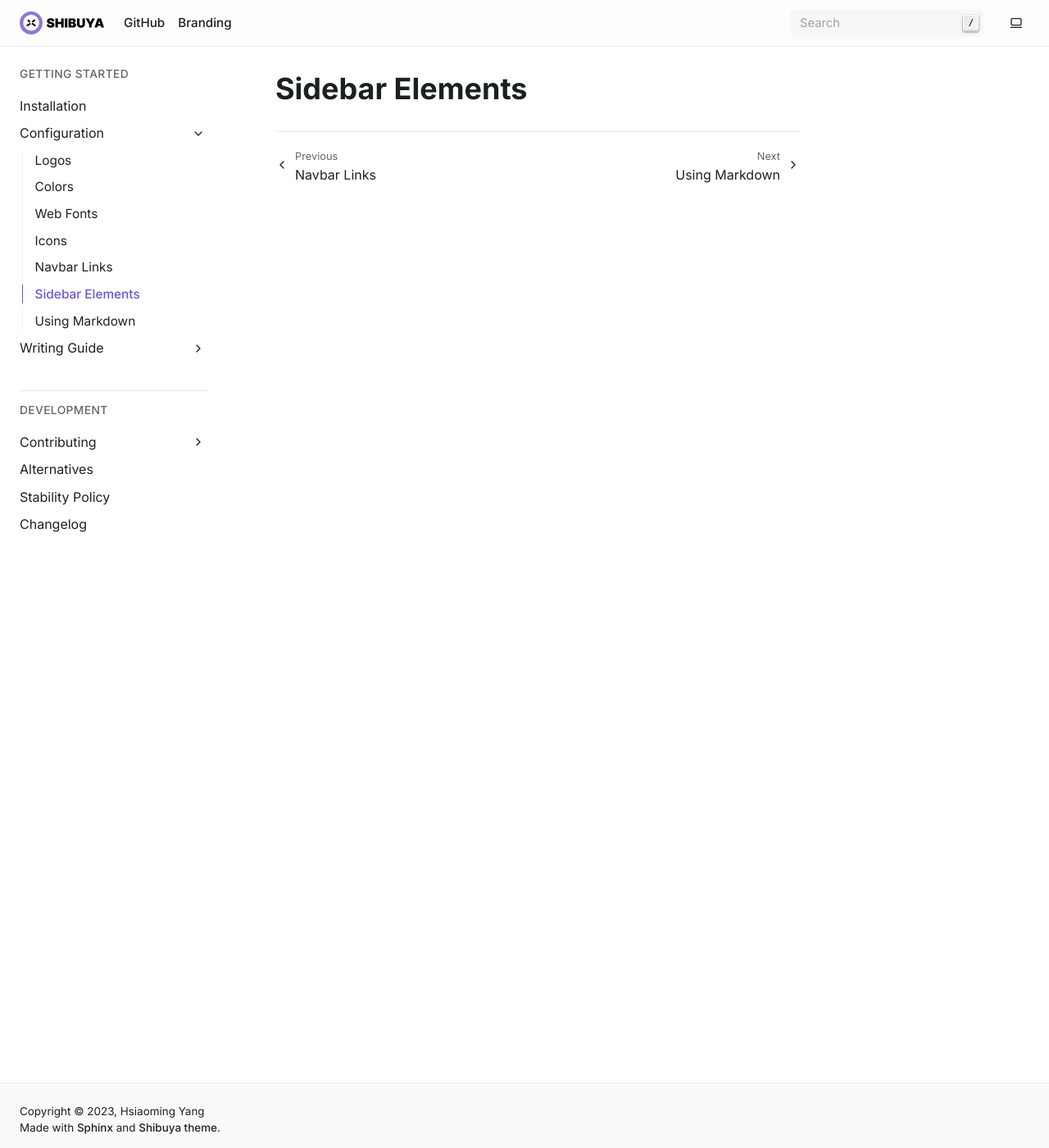
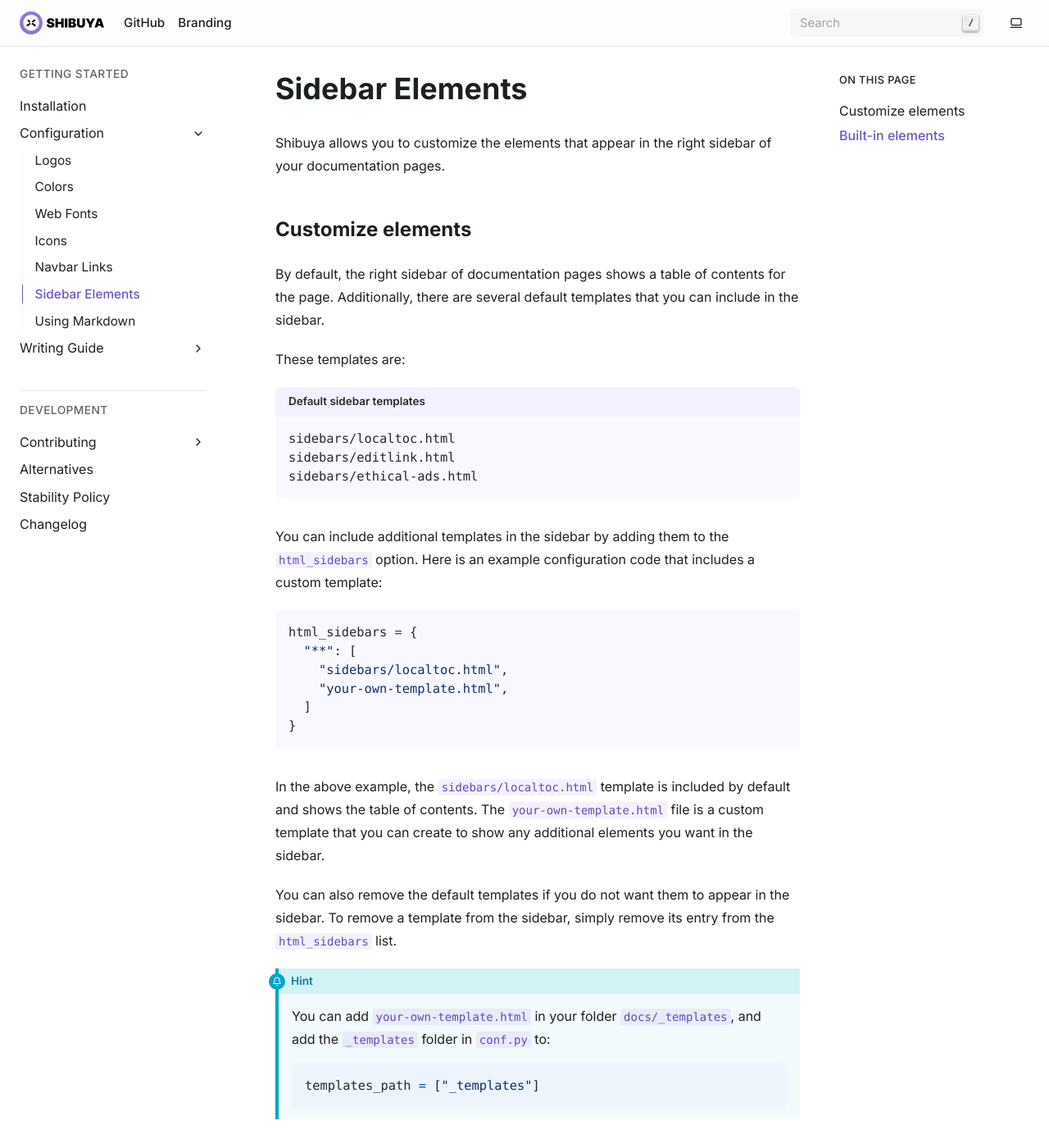
Before and after one commit to lepture/shibuya, a Sphinx documentation site: the page built from docs/customisation/sidebar.rst, in a window 1280 px wide and 1400 px high. Shown: the whole window at 82% size. Built offline with Sphinx 7.4.7, drawn with Linux system fonts in a browser that asks for light colours.

Commit message:
docs: improve documentation on customisation

```diff
--- a/docs/customisation/colors.rst
+++ b/docs/customisation/colors.rst
@@ -6,7 +6,7 @@
 By using CSS variables, you can easily modify the colors used in your documentation
 without needing to manually edit CSS files.
 
-Variable Name conventions
+Variable Name Conventions
 -------------------------
 
 Our naming conventions for Shibuya theme-related CSS variables are as follows:
--- a/docs/customisation/icons.rst
+++ b/docs/customisation/icons.rst
@@ -1,2 +1,4 @@
 Icons
 =====
+
+Shibuya theme is icons from `Lucid <https://lucide.dev/>`_
--- a/docs/customisation/sidebar.rst
+++ b/docs/customisation/sidebar.rst
@@ -1,2 +1,56 @@
 Sidebar Elements
 ================
+
+Shibuya allows you to customize the elements that appear in the right
+sidebar of your documentation pages.
+
+Customize elements
+------------------
+
+By default, the right sidebar of documentation pages shows a table of
+contents for the page. Additionally, there are several default templates
+that you can include in the sidebar.
+
+These templates are:
+
+.. code-block:: none
+   :caption: Default sidebar templates
+
+   sidebars/localtoc.html
+   sidebars/editlink.html
+   sidebars/ethical-ads.html
+
+You can include additional templates in the sidebar by adding them to the
+``html_sidebars`` option. Here is an example configuration code that includes
+a custom template:
+
+
+.. code-block::
+
+    html_sidebars = {
+      "**": [
+        "sidebars/localtoc.html",
+        "your-own-template.html",
+      ]
+    }
+
+In the above example, the ``sidebars/localtoc.html`` template is included by
+default and shows the table of contents. The ``your-own-template.html`` file is
+a custom template that you can create to show any additional elements you want
+in the sidebar.
+
+You can also remove the default templates if you do not want them to appear in
+the sidebar. To remove a template from the sidebar, simply remove its entry from
+the ``html_sidebars`` list.
+
+.. hint::
+
+   You can add ``your-own-template.html`` in your folder ``docs/_templates``, and
+   add the ``_templates`` folder in ``conf.py`` to:
+
+   .. code-block:: python
+
+        templates_path = ["_templates"]
+
+Built-in elements
+-----------------
--- a/static/css/contents/syntax.css
+++ b/static/css/contents/syntax.css
@@ -1,7 +1,7 @@
 :root,
 html.light {
   --syntax-default: #24292f;
-  --syntax-meta: #d4d4d4;
+  --syntax-meta: #a6a2ae;
   --syntax-comment: #6e7781;
   --syntax-constant: #0550ae;
   --syntax-entity: #268bd2;
```
Also changed, not shown: docs/customisation/navbar.rst (+19 -0 lines).
